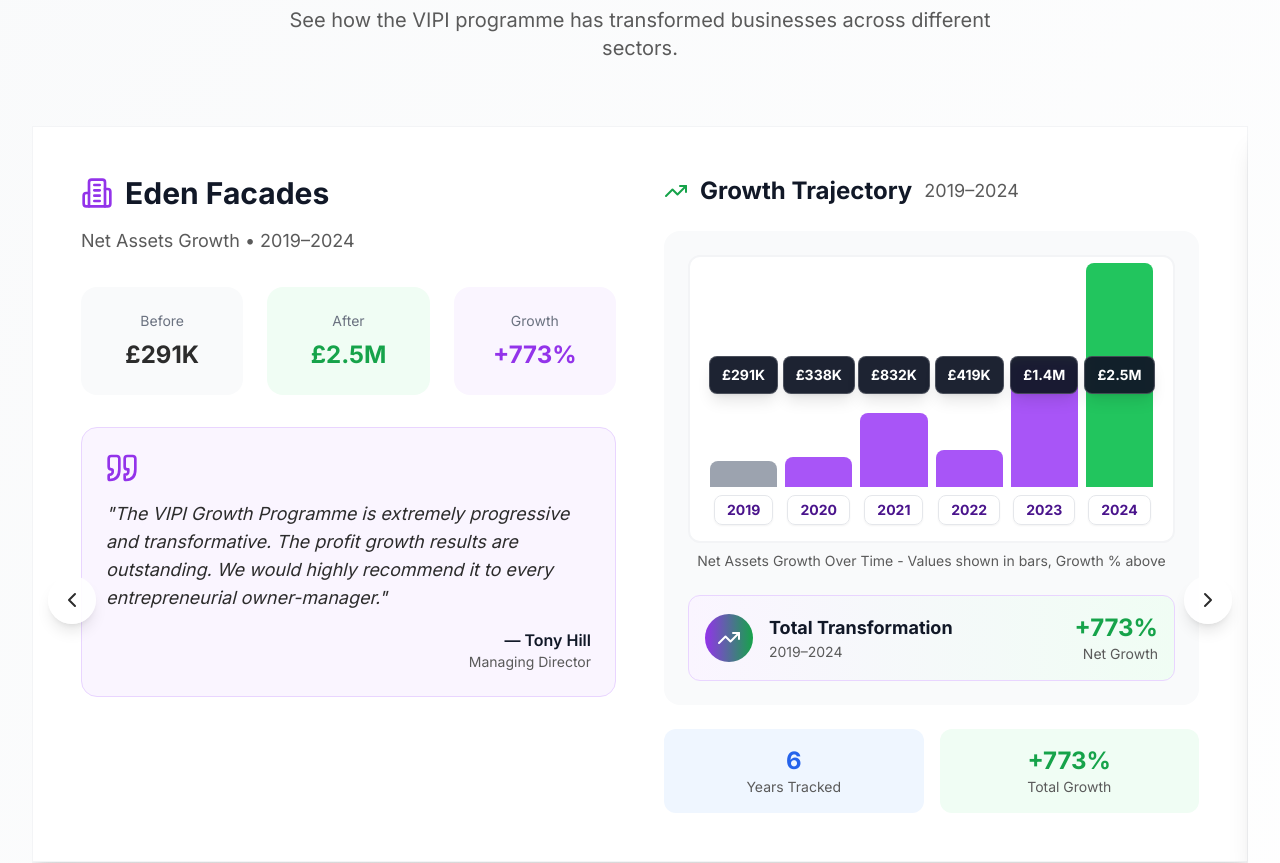
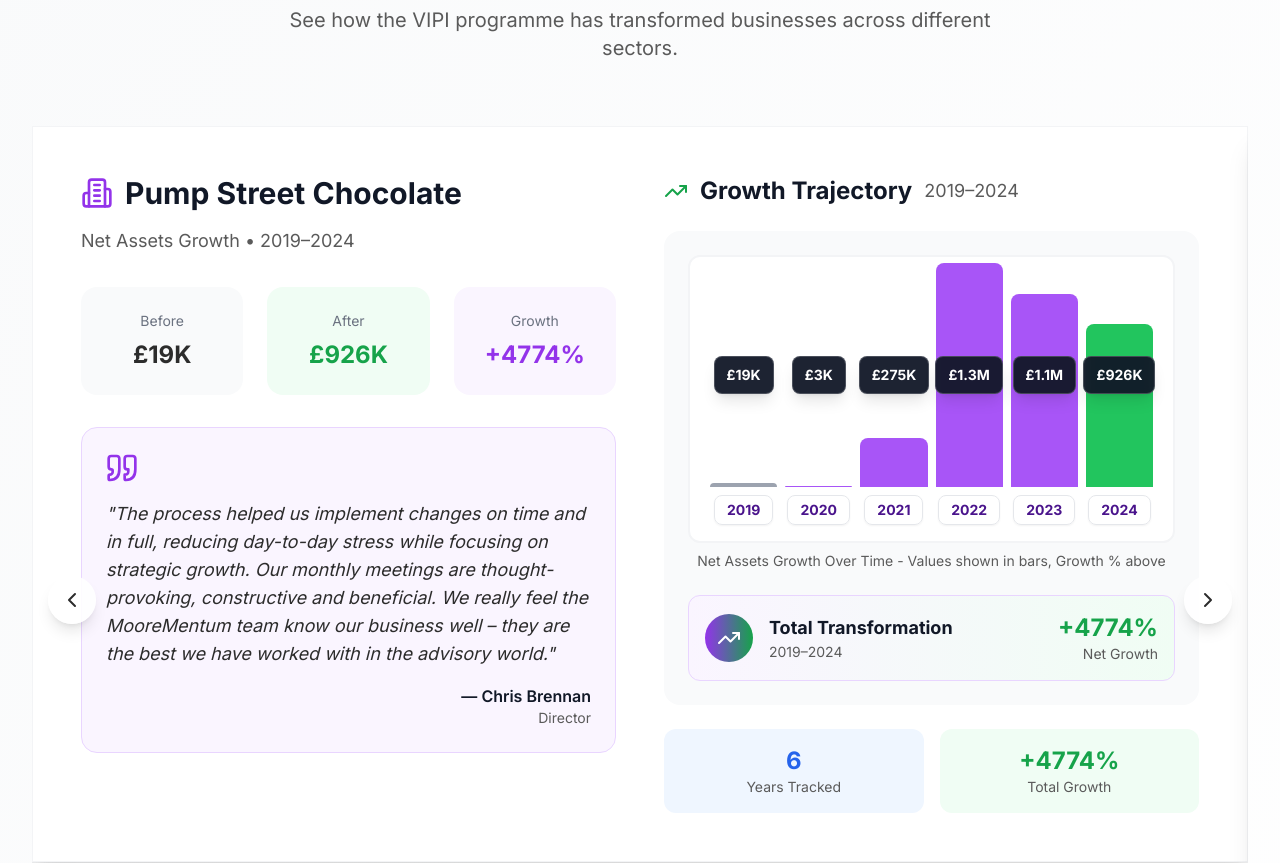
Before and after one commit to ZedVentures/london1, a React (Vite) app: page / in a window 1280 px wide. Shown: the part 8920-9783 px from the top of the page. Built offline with nearby package versions, Linux system fonts and the light colour scheme.

Commit message:
Updated BusinessResults.tsx

```diff
--- a/src/components/BusinessResults.tsx
+++ b/src/components/BusinessResults.tsx
@@ -206,6 +206,16 @@ const BusinessResults: React.FC = () => {
     rootMargin: '-50px'
   }, true);
 
+  useEffect(() => {
+    if (isSectionVisible) {
+      const interval = setInterval(() => {
+        setCurrentSlide((prev) => (prev + 1) % businessCases.length);
+      }, 5000);
+
+      return () => clearInterval(interval);
+    }
+  }, [isSectionVisible]);
+
   const nextSlide = () => {
     setCurrentSlide((prev) => (prev + 1) % businessCases.length);
   };
```
